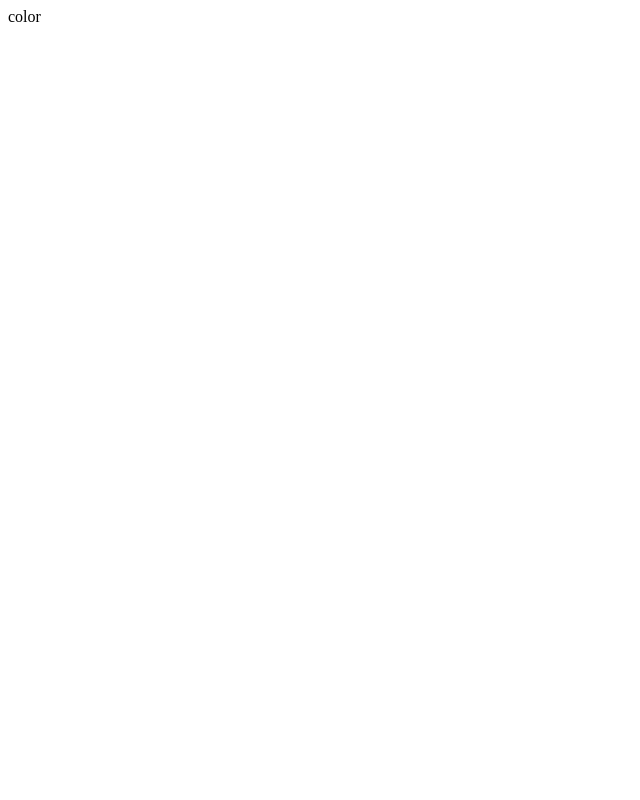
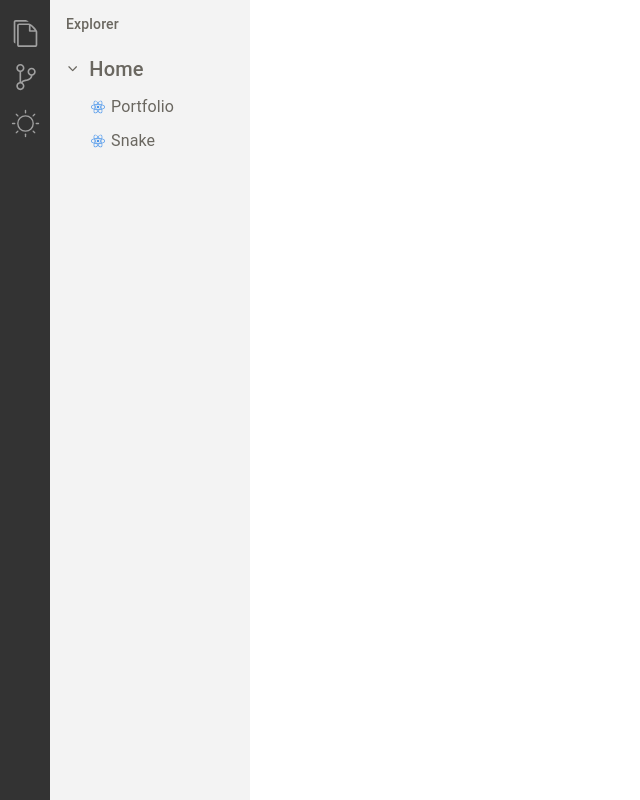
Before and after one commit to daosongit/vs-code-portfolio, a React (Vite) app: page / in a window 1280 px wide. Shown: the whole page, without its empty margins (0-640 px from the left). Built offline with nearby package versions, Linux system fonts and the light colour scheme.

Commit message:
Added Explorer

```diff
--- a/src/App.tsx
+++ b/src/App.tsx
@@ -1,9 +1,15 @@
 import { useMemo } from 'react';
-import { ThemeProvider } from '@mui/material';
+import { CssBaseline, ThemeProvider } from '@mui/material';
 import theme from './theme/theme';
+import Home from './pages/Home/Home';
 
 export default function App() {
   const th = useMemo(() => theme('light'), []);
 
-  return <ThemeProvider theme={th}>color</ThemeProvider>;
+  return (
+    <ThemeProvider theme={th}>
+      <CssBaseline />
+      <Home />
+    </ThemeProvider>
+  );
 }
--- /dev/null
+++ b/src/pages/Home/components/Explorer.tsx
@@ -0,0 +1,67 @@
+import {
+  Box,
+  Collapse,
+  List,
+  ListItemButton,
+  ListItemIcon,
+  ListItemText,
+  ListSubheader,
+  Typography,
+} from '@mui/material';
+import { useState } from 'react';
+import { IoIosArrowForward as IcoArrowLeft, IoIosArrowDown as IcoArrowDown } from 'react-icons/io';
+import { RiReactjsFill as IcoReact } from 'react-icons/ri';
+
+export default function Explorer() {
+  const [open, setOpen] = useState(true);
+  const explorerList = [
+    { title: 'Portfolio', icon: <IcoReact />, link: '#' },
+    { title: 'Snake', icon: <IcoReact />, link: '#' },
+  ];
+  return (
+    <Box
+      component="aside"
+      color="text.secondary"
+      sx={{ width: { xs: '100%', xm: '200px' }, bgcolor: 'custom.explorer' }}>
+      <List
+        component="nav"
+        sx={{ display: 'flex', flexDirection: 'column', width: '100%' }}
+        subheader={
+          <ListSubheader component="span" sx={{ bgcolor: 'transparent' }}>
+            Explorer
+          </ListSubheader>
+        }>
+        <ListItemButton
+          component="button"
+          disableRipple
+          sx={{ columnGap: '10px', width: '100%', py: '5px' }}
+          onClick={() => setOpen(!open)}>
+          <Box component="span" display="flex">
+            {open ? <IcoArrowDown /> : <IcoArrowLeft />}
+          </Box>
+          <Typography component="h6" variant="h6">
+            Home
+          </Typography>
+        </ListItemButton>
+        <Collapse in={open}>
+          <List disablePadding>
+            {explorerList.map((el) => (
+              <ListItemButton
+                component="a"
+                href={el.link}
+                disableRipple
+                sx={{ pl: '30px', width: '100%', columnGap: '5px', py: '5px' }}>
+                <Box component="span" display="flex" paddingLeft="10px" color="#4c96eb">
+                  {el.icon}
+                </Box>
+                <Typography component="span" variant="body1">
+                  {el.title}
+                </Typography>
+              </ListItemButton>
+            ))}
+          </List>
+        </Collapse>
+      </List>
+    </Box>
+  );
+}
```
